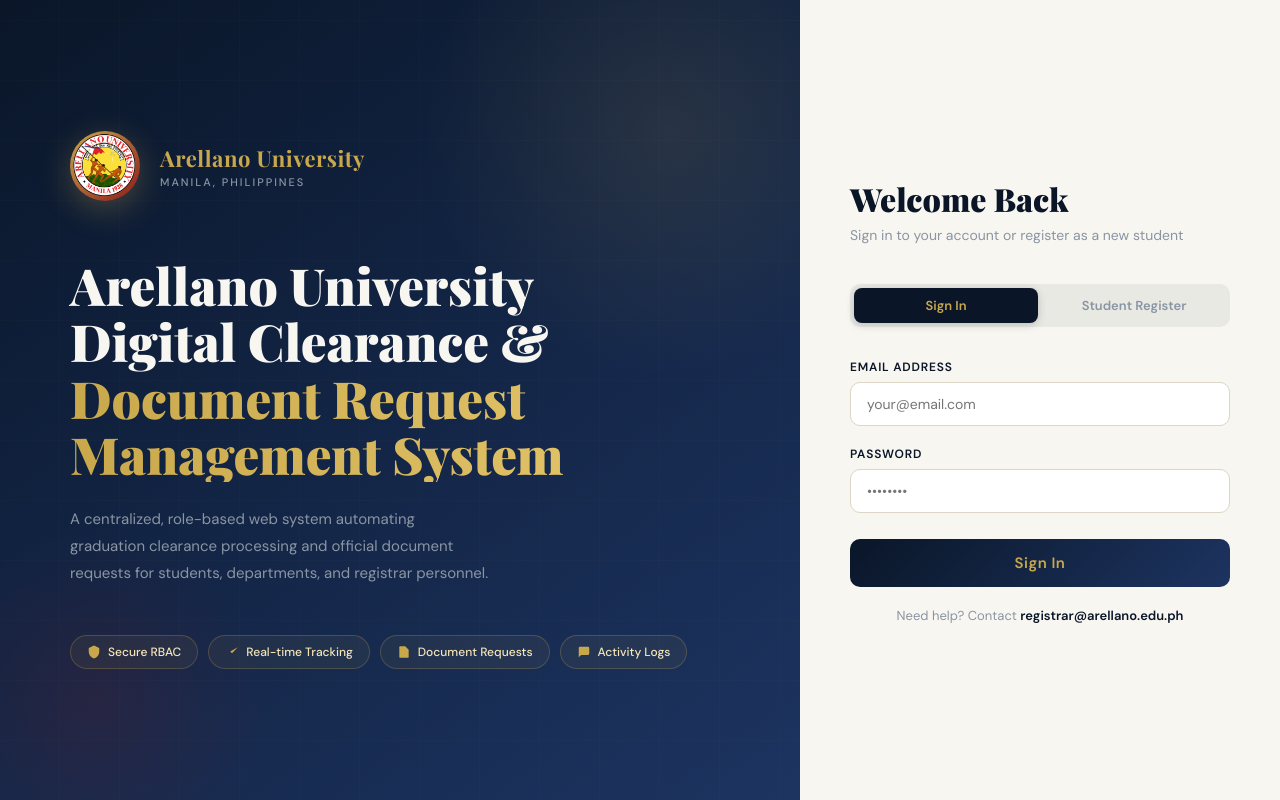
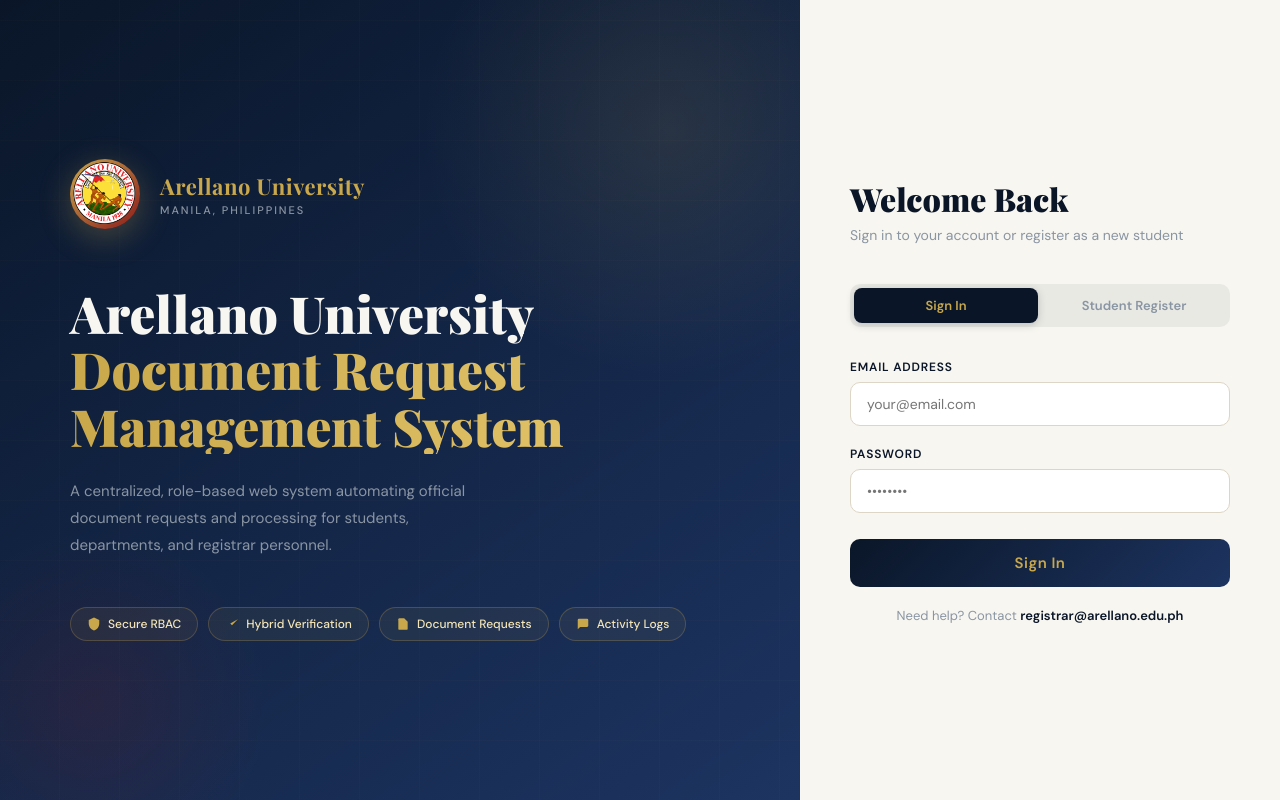
Before and after one commit to usermosh/AU-System, a PHP site: page /au-clearance/ in a window 1280 px wide. Run offline with PHP 8.4, Linux system fonts and the light colour scheme.

Commit message:
UPDATED NA INDEX.PHP

```diff
--- a/index.php
+++ b/index.php
@@ -333,11 +333,11 @@ initSession();
   </div>
 
   <h1 class="hero-headline">
-    Arellano University<br>Digital Clearance &<br><span>Document Request Management System</span>
+    Arellano University<br><span>Document Request Management System</span>
   </h1>
 
   <p class="hero-desc">
-    A centralized, role-based web system automating graduation clearance processing and official document requests for students, departments, and registrar personnel.
+A centralized, role-based web system automating official document requests and processing for students, departments, and registrar personnel.
   </p>
 
   <div class="feature-pills">
@@ -347,7 +347,7 @@ initSession();
     </div>
     <div class="pill">
       <svg viewBox="0 0 24 24"><path d="M9 11l3 3L22 4"/></svg>
-      Real-time Tracking
+      Hybrid Verification
     </div>
     <div class="pill">
       <svg viewBox="0 0 24 24"><path d="M14 2H6a2 2 0 00-2 2v16a2 2 0 002 2h12a2 2 0 002-2V8z"/></svg>
```
